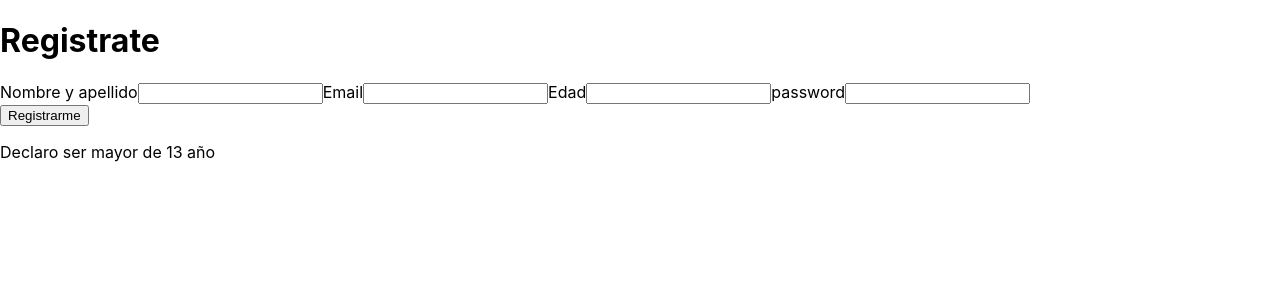
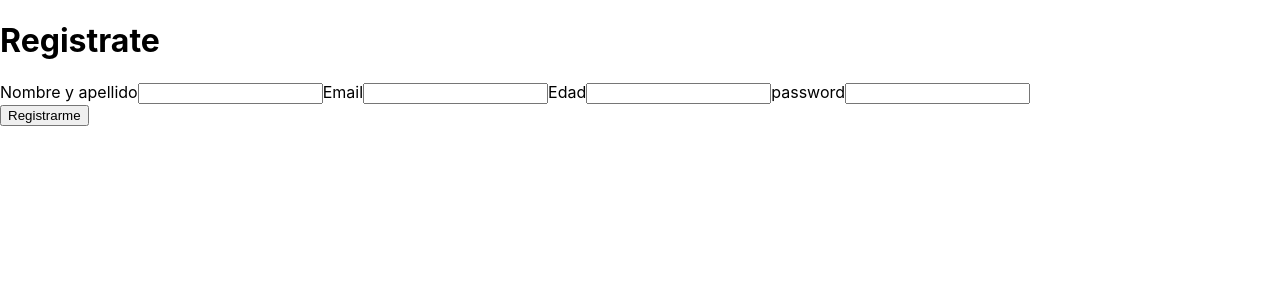
Before and after one commit to danielaolivares/kimeltu-1, a React (Create React App) app: page / in a window 1280 px wide. Shown: the top 300 px of the page. Built offline with nearby package versions, Linux system fonts and the light colour scheme.

Commit message:
i add small change in register

```diff
--- a/src/components/register.jsx
+++ b/src/components/register.jsx
@@ -16,7 +16,6 @@ class Register extends React.Component {
           <input type="password"/>
         </form>
         <button>Registrarme</button>
-        <p>Declaro ser mayor de 13 año </p>
       </div>
     )
   }
```
